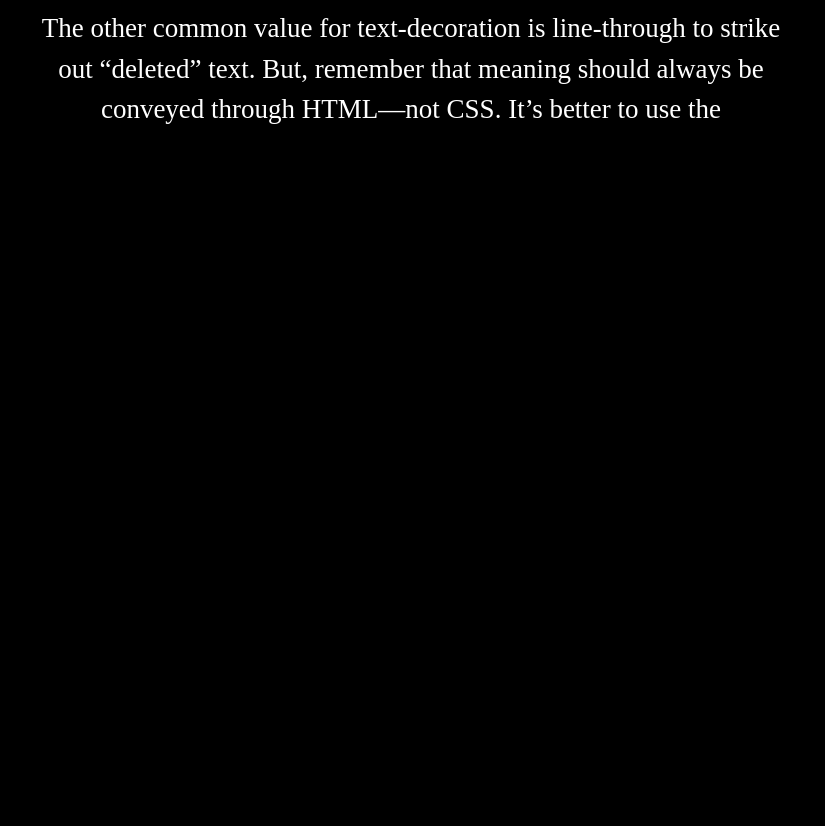
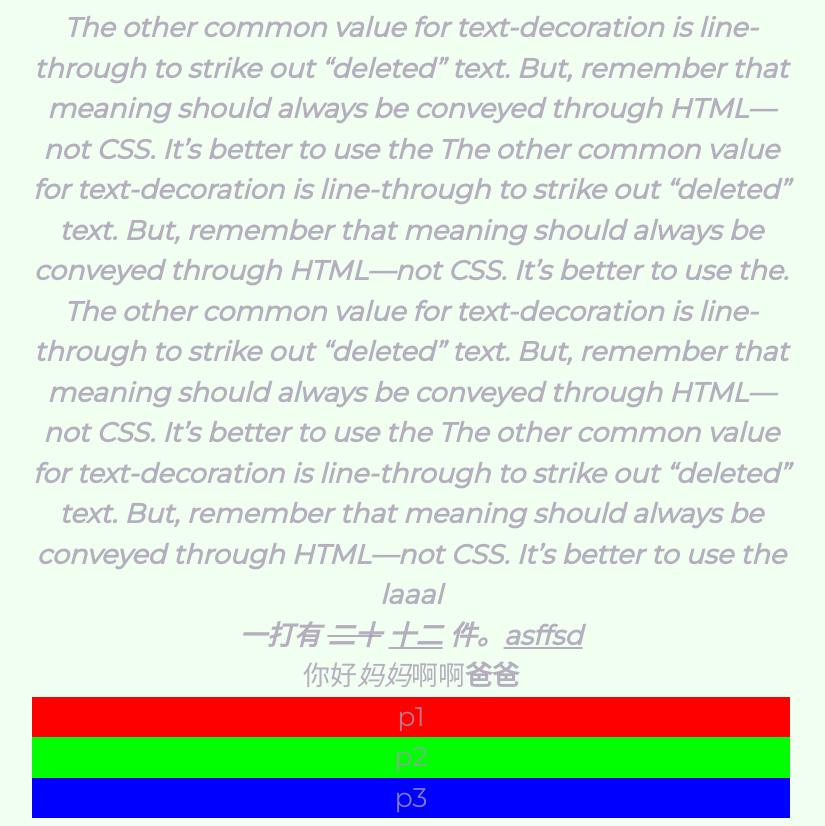
Before and after one commit to miniyk2012/front_end_advance, a plain HTML site: page week1/test12.html in a window 1280 px wide. Shown: the whole page, without its empty margins (229-1054 px from the left). Before the commit the page ends 800 px from the top, so only its background shows below. Drawn offline with Linux system fonts and the light colour scheme.

Commit message:
[feature] CSS part1

```diff
--- a/week1/test12.html
+++ b/week1/test12.html
@@ -1,28 +1,73 @@
 <!DOCTYPE html>
 <html lang="en">
+
 <head>
     <meta charset="UTF-8">
     <meta name="viewport" content="width=device-width, initial-scale=1.0">
     <meta http-equiv="X-UA-Compatible" content="ie=edge">
     <title>Document</title>
+    <link href="https://fonts.googleapis.com/css?family=Montserrat&display=swap" rel="stylesheet">
     <style>
         body {
-            background: black;
+            color: rgba(165, 152, 177, 0.788);
+            background: honeydew;
             font-size: 18px;
+            font-family: 'Montserrat', 'Times New Roman', Times, serif, Verdana;
         }
+
         .typography {
-            color: white;
+            font-size: 1.5em;
+            text-align: center;
+            width: 60%;
+            margin: auto;
+            line-height: 1.5em;
+            font-weight: 700;
+            font-style: italic;
+        }
+
+        p {
             font-size: 1.5em;
             text-align: center;
             width: 60%;
             margin: auto;
             line-height: 1.5em;
         }
+
+        #p1 {
+            background-color: #f00;
+        }
+
+        #p2 {
+            background-color: rgb(0, 255, 0);
+        }
+
+        #p3 {
+            background-color: #0000ff;
+        }
     </style>
 </head>
+
 <body>
     <div class="typography">The other common value for text-decoration is line-through
         to strike out “deleted” text. But, remember that meaning should always be conveyed
+        through HTML—not CSS. It’s better to use the The other common value for text-decoration is line-through
+        to strike out “deleted” text. But, remember that meaning should always be conveyed
+        through HTML—not CSS. It’s better to use the.</div>
+
+    <div class="typography">The other common value for text-decoration is line-through
+        to strike out “deleted” text. But, remember that meaning should always be conveyed
+        through HTML—not CSS. It’s better to use the The other common value for text-decoration is line-through
+        to strike out “deleted” text. But, remember that meaning should always be conveyed
         through HTML—not CSS. It’s better to use the</div>
+
+    <p class="typography yangkai">laaal</p>
+    <p class="typography">一打有 <del>二十</del> <ins>十二</ins> 件。<ins>asffsd</ins></p>
+    <p>你好<em>妈妈</em>啊啊<strong>爸爸</strong></p>
+    <div>
+        <p id="p1">p1</p>
+        <p id="p2">p2</p>
+        <p id="p3">p3</p>
+    </div>
 </body>
+
 </html>
```
Also changed, not shown: week1/test13.html (added, +52 -0 lines), week1/README.txt.
